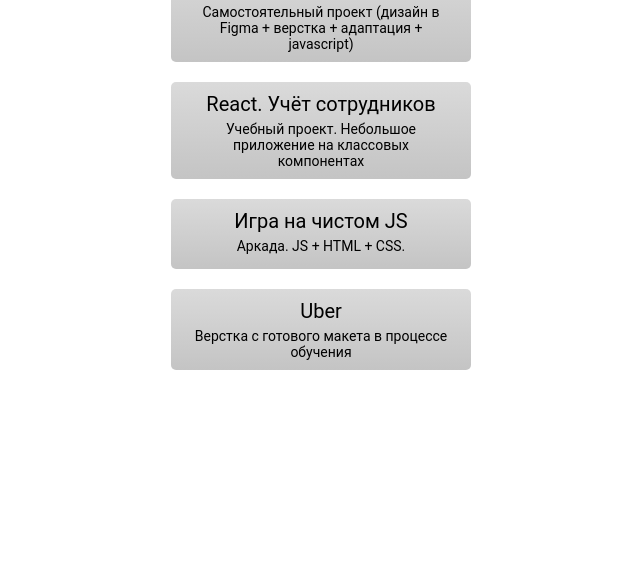
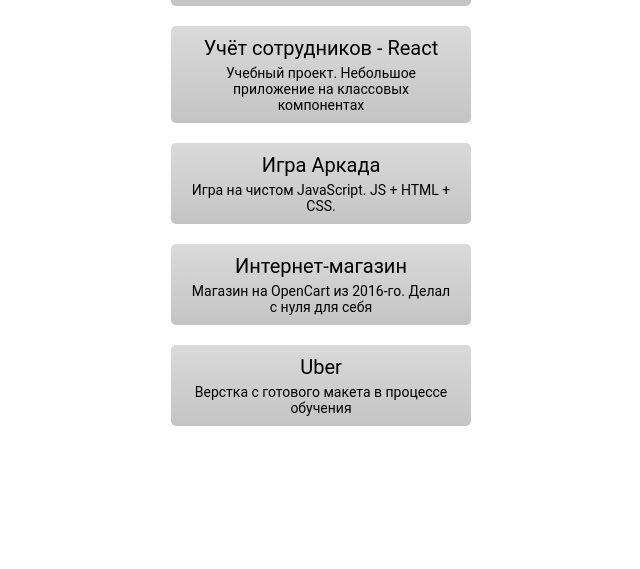
Before and after one commit to sekushov/sekushov.github.io, a plain HTML site: page index.html in a window 1280 px wide. Shown: the part 231-800 px from the top of the page, without its empty margins (319-959 px from the left). Drawn offline with Linux system fonts and the light colour scheme.

Commit message:
add ritvi

```diff
--- a/index.html
+++ b/index.html
@@ -16,12 +16,12 @@
                     Landing page
                 </div>
                 <div class="descr">
-                    Самостоятельный проект (дизайн в Figma + верстка + адаптация + javascript)
+                    Самостоятельный проект (дизайн в Figma + верстка + адаптация + JavaScript)
                 </div>
             </a>
             <a href="employees-react/build/" target="_blank" class="btn">
                 <div class="title">
-                    React. Учёт сотрудников
+                    Учёт сотрудников - React
                 </div>
                 <div class="descr">
                     Учебный проект. Небольшое приложение на классовых компонентах
@@ -29,10 +29,18 @@
             </a>
             <a href="game-JS/" target="_blank"  class="btn">
                 <div class="title">
-                    Игра на чистом JS
+                    Игра Аркада
                 </div>
                 <div class="descr">
-                    Аркада. JS + HTML + CSS.
+                    Игра на чистом JavaScript. JS + HTML + CSS.
+                </div>
+            </a>
+            <a href="http://c98710q3.bget.ru/" target="_blank"  class="btn">
+                <div class="title">
+                    Интернет-магазин
+                </div>
+                <div class="descr">
+                    Магазин на OpenCart из 2016-го. Делал с нуля для себя
                 </div>
             </a>
             <a href="uber/" target="_blank"  class="btn">
@@ -43,14 +51,6 @@
                     Верстка с готового макета в процессе обучения
                 </div>
             </a>
-            <!-- <a href="http://www.u157601.test-handyhost.ru/" target="_blank"  class="btn">
-                <div class="title">
-                    Магазин на OpenCart
-                </div>
-                <div class="descr">
-                    Интернет-магазин из 2016-го. Поднимал с нуля для себя
-                </div>
-            </a> -->
         </div>
     </div>
 </body>
--- a/style.css
+++ b/style.css
@@ -1,6 +1,6 @@
 .container {
     width: 90vw;
-    height: 90vh;
+    min-height: 90vh;
     margin: 0 auto;
     display: flex;
     justify-content: center;
```
